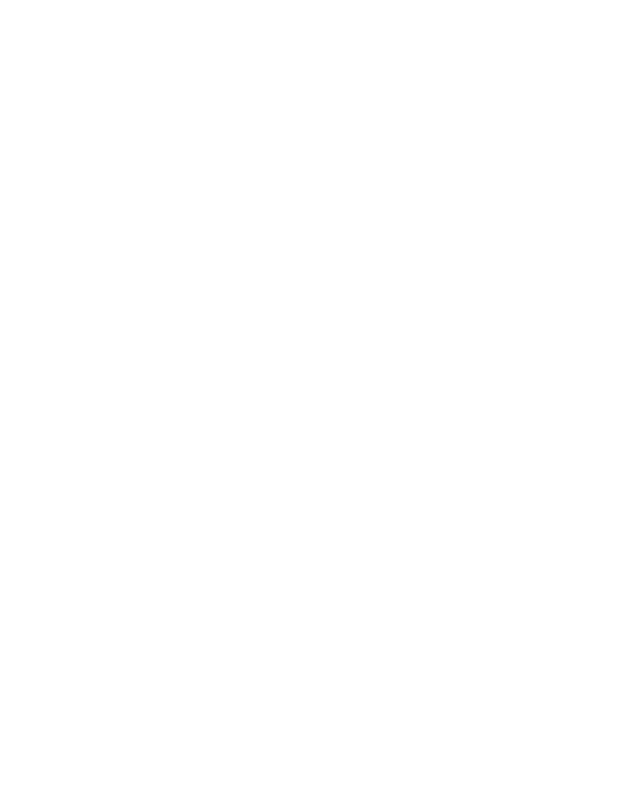
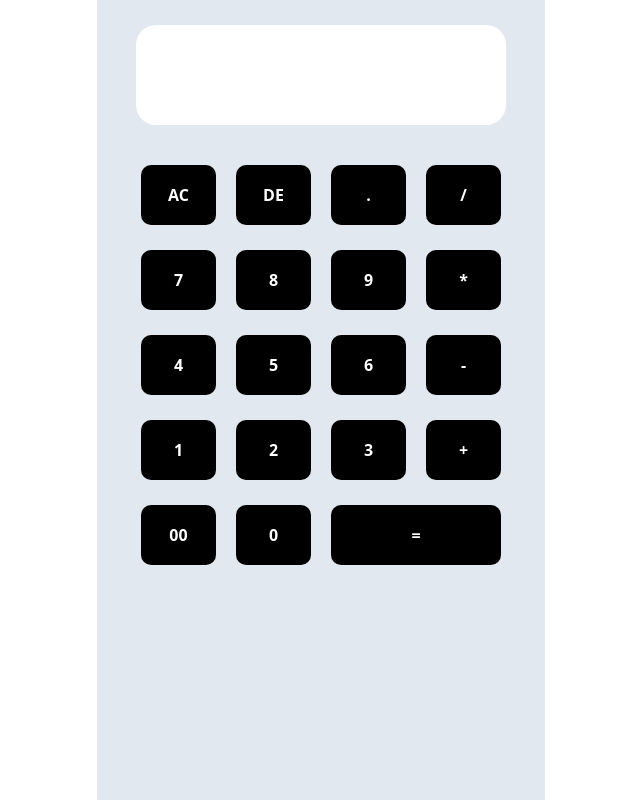
Before and after one commit to pollobdebnath18/CodeAlpha_Calculator, a plain HTML site: page index.html in a window 1280 px wide. Shown: the whole page, without its empty margins (319-959 px from the left). Drawn offline with nearby package versions, Linux system fonts and the light colour scheme.

Commit message:
basic strructure

```diff
--- a/index.html
+++ b/index.html
@@ -1,12 +1,47 @@
 <!DOCTYPE html>
 <html lang="en">
-<head>
-    <meta charset="UTF-8">
-    <meta name="viewport" content="width=device-width, initial-scale=1.0">
+  <head>
+    <meta charset="UTF-8" />
+    <meta name="viewport" content="width=device-width, initial-scale=1.0" />
     <title>Calculator</title>
-    <link rel="stylesheet" href="style/styles.css">
-</head>
-<body>
+    <script src="https://cdn.tailwindcss.com"></script>
 
-</body>
+    <link rel="stylesheet" href="style/styles.css" />
+  </head>
+  <body>
+    <section class="max-w-md min-h-screen mx-auto bg-slate-200">
+      <div class="display">
+        <input class="display-input" type="text" />
+      </div>
+      <div class="row-ac">
+        <button class="ac">AC</button>
+        <button class="ac">DE</button>
+        <button class="ac">.</button>
+        <button class="ac">/</button>
+      </div>
+       <div class="row-num">
+        <button class="ac">7</button>
+        <button class="ac">8</button>
+        <button class="ac">9</button>
+        <button class="ac">*</button>
+      </div>
+       <div class="row-num">
+        <button class="ac">4</button>
+        <button class="ac">5</button>
+        <button class="ac">6</button>
+        <button class="ac">-</button>
+      </div>
+       <div class="row-num">
+        <button class="ac">1</button>
+        <button class="ac">2</button>
+        <button class="ac">3</button>
+        <button class="ac">+</button>
+      </div>
+      <div class="row-num-bottom">
+        <button class="ac">00</button>
+        <button class="ac">0</button>
+        <button class="ac-equal">=</button>
+      </div>
+    </section>
+  </body>
 </html>
--- a/style/styles.css
+++ b/style/styles.css
@@ -0,0 +1,53 @@
+.display{
+    display: flex;
+    justify-content: center;
+    padding-top: 25px;
+
+}
+.display-input{
+    height: 100px ;
+    width: 370px;
+    border-radius: 20px;
+}
+.ac{
+    width: 75px;
+    height: 60px;
+    color: white;
+    font-weight: bold;
+    padding: 10px;
+    /* padding-bottom: 20px; */
+    border-radius: 10px;
+    background-color:black;
+}
+.row-ac{
+    display: flex;
+    justify-content: center;
+    align-items: center;
+    gap: 20px;
+    margin-top: 40px;
+}
+.row-num{
+    display: flex;
+    justify-content: center;
+    align-items: center;
+    gap: 20px;
+    margin-top: 25px;
+}
+.row-num-bottom{
+    display: flex;
+    justify-content: center;
+    align-items: center;
+    gap:20px;
+    margin-bottom: 20px;
+    margin-top: 25px;
+}
+.ac-equal{
+    width: 170px;
+    height: 60px;
+    color: white;
+    font-weight: bold;
+    padding: 10px;
+    /* padding-bottom: 20px; */
+    border-radius: 10px;
+    background-color:black;
+}
```
Also changed, not shown: tailwind.config.js (added).
